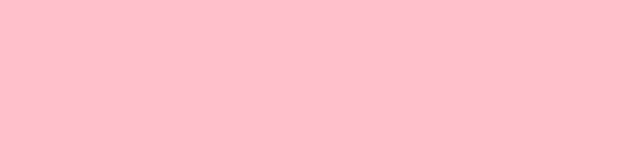
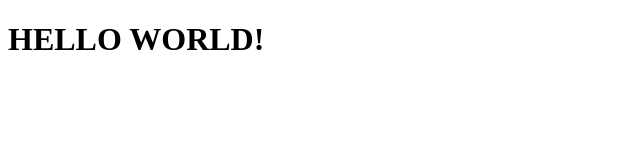
Before and after one commit to javawebfighting/javawebfighting.github.io, a plain HTML site: page index.html in a window 1280 px wide. Shown: the whole page, without its empty margins (0-640 px from the left). Drawn offline with Linux system fonts and the light colour scheme.

Commit message:
更改
修改主页测试

```diff
--- a/index.html
+++ b/index.html
@@ -4,25 +4,10 @@
 		<meta charset="UTF-8">
 		<title>编剧问题</title>
 		<style type="text/css">
-			* {
-				margin: 0;
-				padding: 0;
-				/*消除内外边距，因为有默认边距，每个浏览器的默认边距不同*/
-			}
-			li {
-				list-style: none;/*取消li前面的小点*/
-				text-indent: 2em;/*首行缩进两个字*/
-			}
-			body{
-				/*background: pink url(../商品页/轮播图/1001.jpg) no-repeat fixed center top;*/
-				/*背景连写*/
-				background-color: pink;
-				background-image: url(../商品页/轮播图/1001.jpg);
-				background-repeat: no-repeat;
-				background-position: center top;
-			}
+
 		</style>
 	</head>
 	<body>
+		<h1>HELLO WORLD!</h1>
 	</body>
 </html>
```
